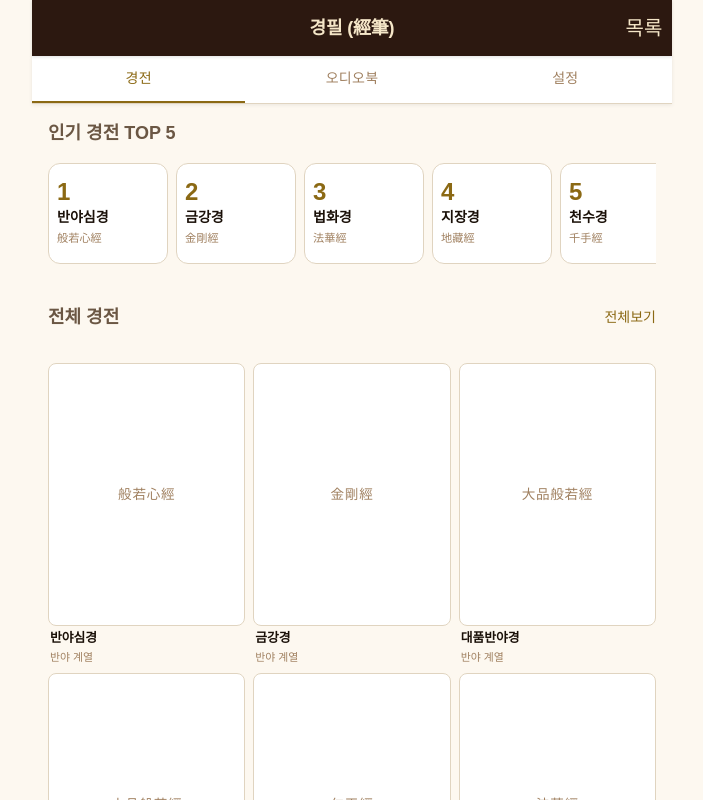
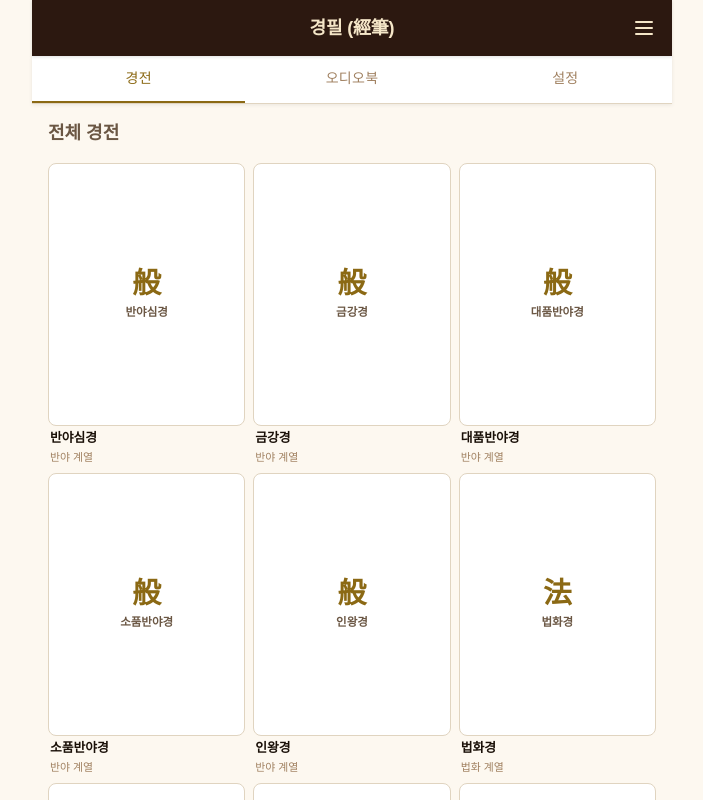
Before and after one commit to danielk0121/buddhist-app, a React (Vite) app: page / in a window 1280 px wide. Shown: the top 800 px of the page, without its empty margins (288-991 px from the left). Built offline with nearby package versions, Linux system fonts and the light colour scheme.

Commit message:
홈 화면 — 햄버거 버튼, 인기 경전 삭제, 타일 커버 한자+제목 가운데 배치

```diff
--- a/webapp/pages/Home.css
+++ b/webapp/pages/Home.css
@@ -1,12 +1,5 @@
 .home-section {
   margin-bottom: var(--space-xl);
-}
-
-.home-section-header {
-  display: flex;
-  align-items: center;
-  justify-content: space-between;
-  margin-bottom: var(--space-md);
 }
 
 .home-section-title {
@@ -16,71 +9,24 @@
   margin-bottom: var(--space-md);
 }
 
-.home-more-btn {
-  font-size: var(--font-size-sm);
-  color: var(--color-accent);
-  background: none;
-  border: none;
-  cursor: pointer;
+/* ── 햄버거 버튼 ── */
+.toolbar-btn--menu {
+  display: flex;
+  flex-direction: column;
+  align-items: center;
+  justify-content: center;
+  gap: 4px;
+  width: 40px;
+  height: 40px;
   padding: 0;
-  margin-bottom: var(--space-md);
 }
 
-/* ── 인기 경전 TOP 5 — 가로 스크롤 카드 ── */
-.top-scroll {
-  display: flex;
-  gap: var(--space-sm);
-  overflow-x: auto;
-  padding-bottom: var(--space-sm);
-  scrollbar-width: none;
-  -ms-overflow-style: none;
-  list-style: none;
-  margin: 0;
-  padding-left: 0;
-}
-
-.top-scroll::-webkit-scrollbar {
-  display: none;
-}
-
-.top-card {
-  flex-shrink: 0;
-  width: 120px;
-  display: flex;
-  flex-direction: column;
-  align-items: flex-start;
-  gap: var(--space-xs);
-  padding: var(--space-md) var(--space-sm);
-  background: var(--color-surface);
-  border: 1px solid var(--color-border);
-  border-radius: 12px;
-  cursor: pointer;
-  transition: background 0.15s, box-shadow 0.15s;
-  text-align: left;
-}
-
-.top-card:hover {
-  background: var(--color-surface-variant);
-  box-shadow: var(--shadow-md);
-}
-
-.top-card__rank {
-  font-size: var(--font-size-xl);
-  font-weight: 800;
-  color: var(--color-accent);
-  line-height: 1;
-}
-
-.top-card__title {
-  font-size: var(--font-size-sm);
-  font-weight: 600;
-  color: var(--color-text);
-  line-height: 1.3;
-}
-
-.top-card__hanja {
-  font-size: 0.7rem;
-  color: var(--color-text-hint);
+.hamburger-bar {
+  display: block;
+  width: 18px;
+  height: 2px;
+  background: currentColor;
+  border-radius: 2px;
 }
 
 /* ── 경전 타일 그리드 — 세로형 카드 3열 ── */
@@ -111,10 +57,13 @@
   border: 1px solid var(--color-border);
   border-radius: 8px;
   display: flex;
+  flex-direction: column;
   align-items: center;
   justify-content: center;
+  gap: 6px;
   transition: box-shadow 0.15s, background 0.15s;
   overflow: hidden;
+  padding: 8px 4px;
 }
 
 .sutra-tile:hover .sutra-tile__cover {
@@ -122,14 +71,22 @@
   box-shadow: var(--shadow-md);
 }
 
-.sutra-tile__hanja {
-  font-size: 0.85rem;
-  color: var(--color-text-hint);
-  letter-spacing: 0.05em;
+.sutra-tile__cover-symbol {
+  font-size: 1.8rem;
+  font-weight: 700;
+  color: var(--color-accent);
+  line-height: 1;
+  letter-spacing: 0;
+}
+
+.sutra-tile__cover-title {
+  font-size: 0.72rem;
+  font-weight: 600;
+  color: var(--color-text-secondary);
   text-align: center;
-  padding: 4px;
+  line-height: 1.4;
   word-break: keep-all;
-  line-height: 1.4;
+  padding: 0 4px;
 }
 
 .sutra-tile__info {
--- a/webapp/pages/Home.jsx
+++ b/webapp/pages/Home.jsx
@@ -1,9 +1,25 @@
 import { useNavigate } from 'react-router-dom'
 import Toolbar from '../components/layout/Toolbar'
-import { CATEGORIES, SUTRAS } from '../assets/data/sutras'
+import { SUTRAS } from '../assets/data/sutras'
 import './Home.css'
 
-const TOP_SLUGS = ['반야심경', '금강경', '법화경', '지장경', '천수경']
+const CATEGORY_EMOJI = {
+  '반야 계열':       '般',
+  '법화 계열':       '法',
+  '화엄 계열':       '華',
+  '정토경전':        '淨',
+  '여래장·유식 계열': '如',
+  '대승 집성':       '大',
+  '재가·효 계열':    '孝',
+  '보살계·계율':     '戒',
+  '지장·약사 계열':  '藥',
+  '미륵 계열':       '彌',
+  '밀교경전':        '密',
+  '의식·다라니':     '陀',
+  '아함경전':        '阿',
+  '팔리어·아함':     '巴',
+  '팔리어 경전':     '巴',
+}
 
 export default function Home() {
   const navigate = useNavigate()
@@ -13,39 +29,17 @@ export default function Home() {
       <Toolbar
         title="경필 (經筆)"
         right={
-          <button className="toolbar-btn" onClick={() => navigate('/list')} aria-label="경전 목록">
-            목록
+          <button className="toolbar-btn toolbar-btn--menu" onClick={() => navigate('/list')} aria-label="경전 목록">
+            <span className="hamburger-bar" />
+            <span className="hamburger-bar" />
+            <span className="hamburger-bar" />
           </button>
         }
       />
       <div className="page-content">
 
-        {/* 인기 경전 TOP 5 — 가로 스크롤 카드 */}
         <section className="home-section">
-          <h2 className="home-section-title">인기 경전 TOP 5</h2>
-          <ul className="top-scroll">
-            {TOP_SLUGS.map((slug, i) => {
-              const sutra = SUTRAS.find((s) => s.slug === slug)
-              if (!sutra) return null
-              return (
-                <li key={slug}>
-                  <button className="top-card" onClick={() => navigate(`/sutra/${slug}`)}>
-                    <span className="top-card__rank">{i + 1}</span>
-                    <span className="top-card__title">{sutra.titleKo}</span>
-                    <span className="top-card__hanja">{sutra.titleHanja}</span>
-                  </button>
-                </li>
-              )
-            })}
-          </ul>
-        </section>
-
-        {/* 경전 타일 그리드 — 참고 이미지 기반 세로형 카드 3열 */}
-        <section className="home-section">
-          <div className="home-section-header">
-            <h2 className="home-section-title">전체 경전</h2>
-            <button className="home-more-btn" onClick={() => navigate('/list')}>전체보기</button>
-          </div>
+          <h2 className="home-section-title">전체 경전</h2>
           <ul className="sutra-tile-grid">
             {SUTRAS.map((sutra) => (
               <li key={sutra.id}>
@@ -54,7 +48,8 @@ export default function Home() {
                   onClick={() => navigate(`/sutra/${sutra.slug}`)}
                 >
                   <div className="sutra-tile__cover">
-                    <span className="sutra-tile__hanja">{sutra.titleHanja}</span>
+                    <span className="sutra-tile__cover-symbol">{CATEGORY_EMOJI[sutra.category] ?? '經'}</span>
+                    <span className="sutra-tile__cover-title">{sutra.titleKo}</span>
                   </div>
                   <div className="sutra-tile__info">
                     <span className="sutra-tile__title">{sutra.titleKo}</span>
```
